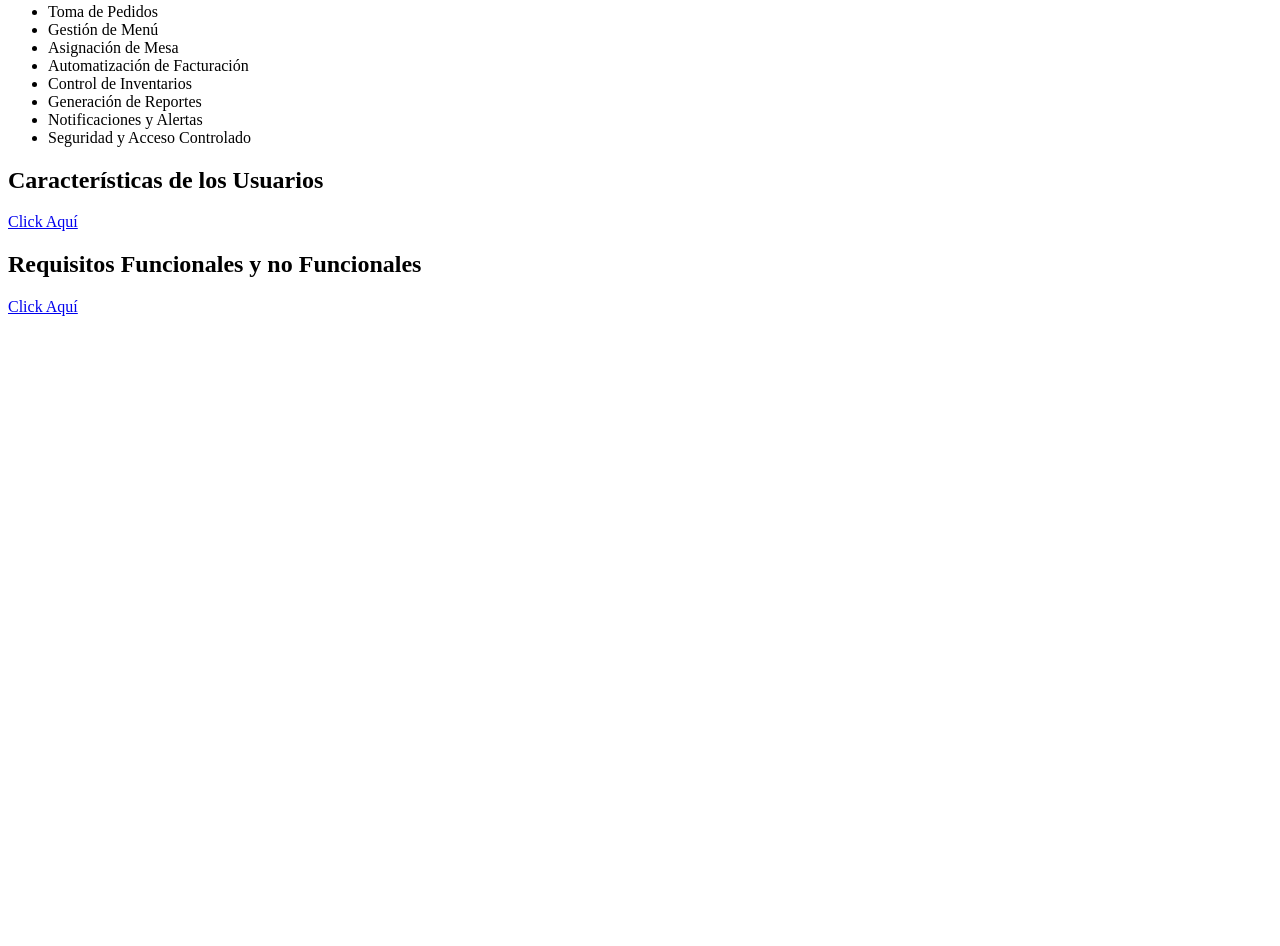
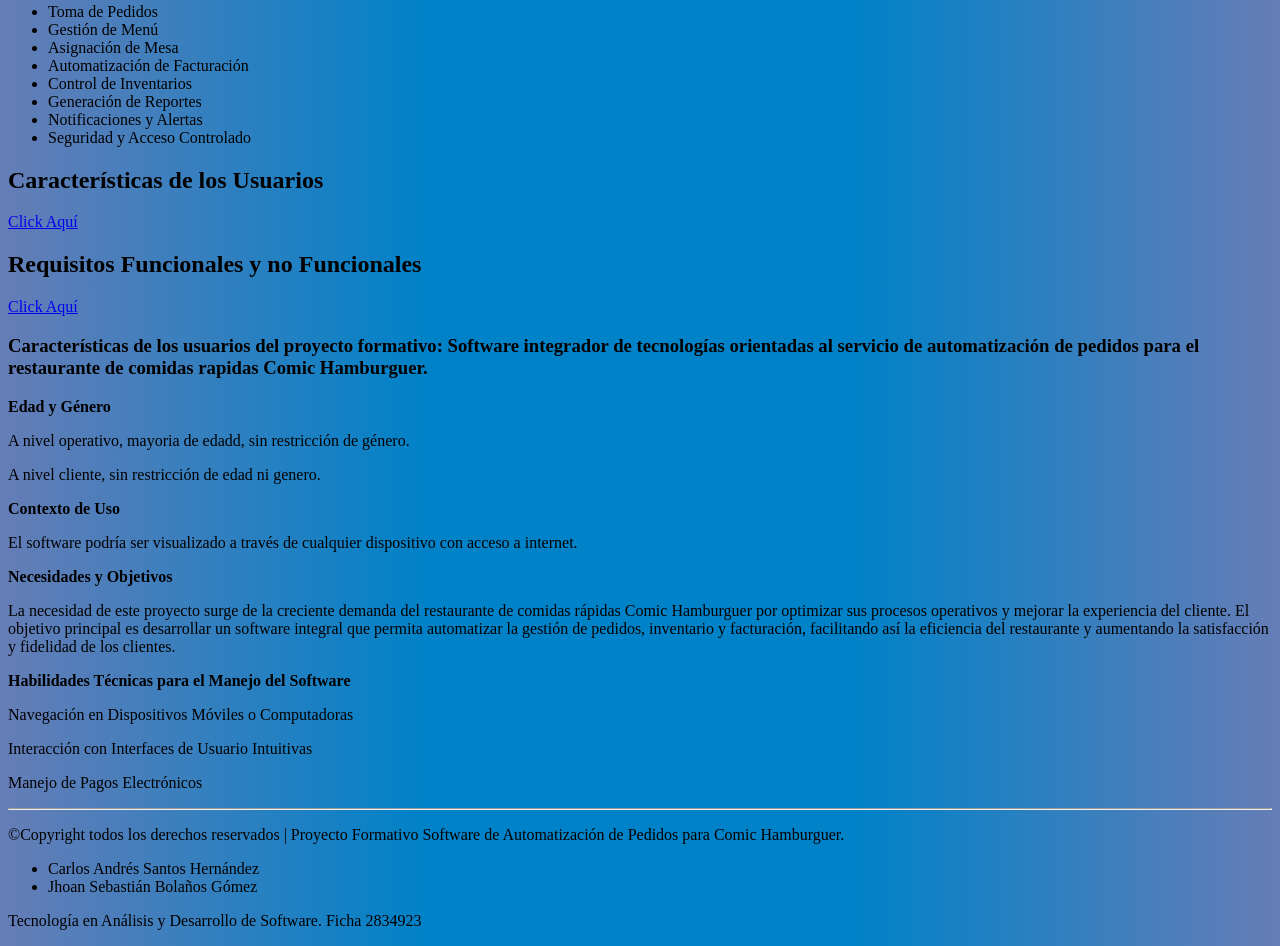
Before and after one commit to JhoanBG/perspectiva, a plain HTML site: page index.html in a window 1280 px wide. Shown: the part 731-1677 px from the top of the page. Before the commit the page ends 1055 px from the top, so only its background shows below. Drawn offline with Linux system fonts and the light colour scheme.

Commit message:
finalización de evidencia PERSPECTIVA

```diff
--- a/index.html
+++ b/index.html
@@ -63,5 +63,30 @@
 
     <h2>Requisitos Funcionales y no Funcionales</h2> <!-- Ya está hecho -->
     <a href="https://jhoanbg.github.io/Requerimientos/" target="_blank">Click Aquí</a>
+
+    <h3>Características de los usuarios del proyecto formativo: Software integrador de tecnologías orientadas al servicio de
+        automatización de pedidos para el restaurante de comidas rapidas Comic Hamburguer.</h3>
+    <b>Edad y Género</b>
+    <p>A nivel operativo, mayoria de edadd, sin restricción de género.</p>
+    <p>A nivel cliente, sin restricción de edad ni genero.</p>
+    <b>Contexto de Uso</b>
+    <p>El software podría ser visualizado a través de cualquier dispositivo con acceso a internet.</p>
+    <b>Necesidades y Objetivos</b>
+    <p>La necesidad de este proyecto surge de la creciente demanda del restaurante de comidas rápidas Comic Hamburguer por
+        optimizar sus procesos operativos y mejorar la experiencia del cliente. El objetivo principal es
+        desarrollar un software integral que permita automatizar la gestión de pedidos, inventario y facturación,
+        facilitando así la eficiencia del restaurante y aumentando la satisfacción y fidelidad de los clientes.
+    </p>
+    <b>Habilidades Técnicas para el Manejo del Software</b>
+    <p>Navegación en Dispositivos Móviles o Computadoras</p>
+    <p>Interacción con Interfaces de Usuario Intuitivas</p>
+    <p>Manejo de Pagos Electrónicos</p>
+    <hr>
+    <p>©Copyright todos los derechos reservados | Proyecto Formativo Software de Automatización de Pedidos para Comic Hamburguer.</p>
+    <ul>
+        <li>Carlos Andrés Santos Hernández</li>
+        <li>Jhoan Sebastián Bolaños Gómez</li>
+    </ul>
+    <p>Tecnología en Análisis y Desarrollo de Software. Ficha 2834923</p>
 </body>
 </html>
--- a/style.css
+++ b/style.css
@@ -0,0 +1,5 @@
+body {
+    background: #667db6;  /* fallback for old browsers */
+    background: -webkit-linear-gradient(to right, #667db6, #0082c8, #0082c8, #667db6);  /* Chrome 10-25, Safari 5.1-6 */
+    background: linear-gradient(to right, #667db6, #0082c8, #0082c8, #667db6); /* W3C, IE 10+/ Edge, Firefox 16+, Chrome 26+, Opera 12+, Safari 7+ */
+}
```
